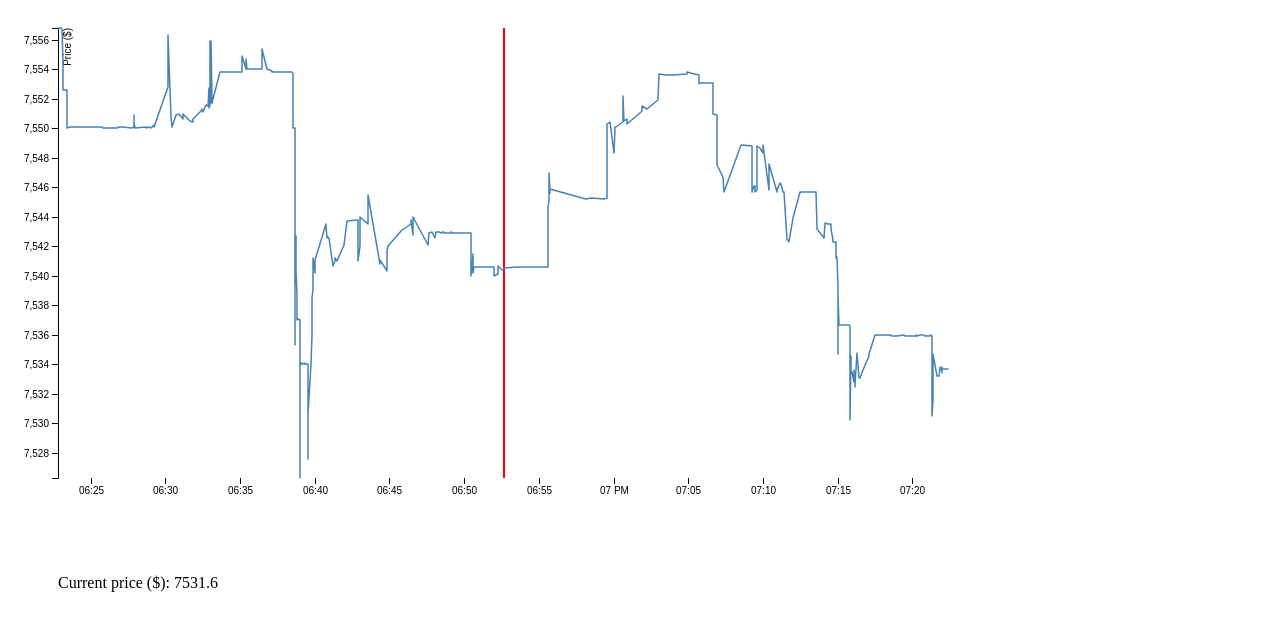
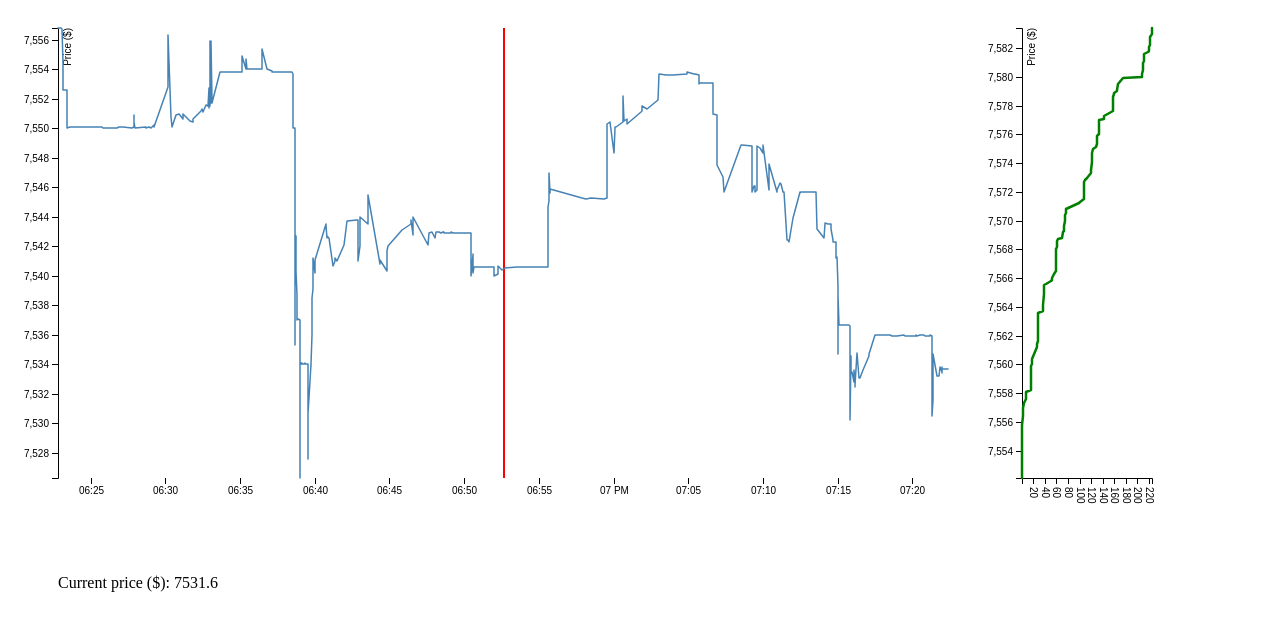
Before and after one commit to vprecup/crypto-vis, a website: page line-graph/index.html in a window 1280 px wide. Drawn offline with nearby package versions, Linux system fonts and the light colour scheme.

Commit message:
orderbook poc

```diff
--- a/line-graph/index.html
+++ b/line-graph/index.html
@@ -1,29 +1,45 @@
 <!DOCTYPE html>
-<svg width="960" height="600"></svg>
+<html>
+<head>
+    <title>cryptovis</title>
+    <style>
+        svg { display: inline-block}
+    </style>
+</head>
+<body>
+<svg width="960" height="600" id="line"></svg>
+<svg width="200" height="600" id="book"></svg>
 <script src="https://d3js.org/d3.v4.min.js"></script>
 <script>
 
-    var svg = d3.select("svg"),
-
+    var svgBook = d3.select("#book");
+    var svgLine = d3.select("#line"),
         cursorWidth = 16,
         margin = {top: 20, right: 20, bottom: 130, left: 50},
-        width = +svg.attr("width") - margin.left - margin.right,
-        height = +svg.attr("height") - margin.top - margin.bottom,
-        g = svg.append("g").attr("transform", "translate(" + margin.left + "," + margin.top + ")");
+        lineWidth = +svgLine.attr("width") - margin.left - margin.right,
+        bookWidth = +svgBook.attr("width") - margin.left - margin.right,
+        height = +svgLine.attr("height") - margin.top - margin.bottom,
+        gPrice = svgLine.append("g").attr("transform", "translate(" + margin.left + "," + margin.top + ")");
+
+    var gBook = svgBook.append("g").attr("transform", "translate(" + margin.left + "," + margin.top + ")");
+    var gBook = svgBook.append("g").attr("transform", "translate(" + margin.left + "," + margin.top + ")");
 
     var parseTime = d3.timeParse("%Q");
 
-    var x = d3.scaleTime().rangeRound([0, width]);
+    var xLine = d3.scaleTime().rangeRound([0, lineWidth]);
+    var yLine = d3.scaleLinear().rangeRound([height, 0]);
 
-    var y = d3.scaleLinear().rangeRound([height, 0]);
+    var xBook = d3.scaleLinear().rangeRound([0, bookWidth]);
+    var yBook = d3.scaleLinear().rangeRound([height, 0]);
 
-    var boundText = svg.append('text')
+    var boundText = svgLine.append('text')
         .attr('y', height + margin.top + margin.bottom - 20)
         .attr('x', margin.left)
         .text('Sample');
 
-    var cursorGradient = svg.append('linearGradient')
-        .attr('x1', 0)
+    var cursorGradient = svgLine.append('linearGradient');
+    {
+        cursorGradient.attr('x1', 0)
             .attr('x2', 1)
             .attr('y1', 0)
             .attr('y2', 0)
@@ -38,13 +54,21 @@
         cursorGradient.append('stop')
             .attr('offset', 1)
             .attr('stop-opacity', 0);
-
-    var line = d3.line()
+    }
+    var linePrice = d3.line()
         .x(function (d) {
-            return x(d.date);
+            return xLine(d.date);
         })
         .y(function (d) {
-            return y(d.price);
+            return yLine(d.price);
+        });
+
+    var lineBook = d3.line()
+        .x(function (d) {
+            return xBook(d.total);
+        })
+        .y(function (d) {
+            return yBook(d.price);
         });
 
     d3.tsv("trades.tsv", function (d) {
@@ -54,21 +78,21 @@
     }, function (error, data) {
         if (error) throw error;
 
-        x.domain(d3.extent(data, function (d) {
+        xLine.domain(d3.extent(data, function (d) {
             return d.date;
         }));
-        y.domain(d3.extent(data, function (d) {
+        yLine.domain(d3.extent(data, function (d) {
             return d.price;
         }));
 
-        g.append("g")
+        gPrice.append("g")
             .attr("transform", "translate(0," + height + ")")
-            .call(d3.axisBottom(x))
+            .call(d3.axisBottom(xLine))
             .select(".domain")
             .remove();
 
-        g.append("g")
-            .call(d3.axisLeft(y))
+        gPrice.append("g")
+            .call(d3.axisLeft(yLine))
             .append("text")
             .attr("fill", "#000")
             .attr("transform", "rotate(-90)")
@@ -77,7 +101,7 @@
             .attr("text-anchor", "end")
             .text("Price ($)");
 
-        var inverseX = d3.scaleLinear().domain([0, width]).rangeRound([0, data.length]);
+        var inverseX = d3.scaleLinear().domain([0, lineWidth]).rangeRound([0, data.length]);
 
         function updatePrice(index) {
             boundText.raise().text('Current price ($): ' + data[inverseX(index)].price);
@@ -90,12 +114,13 @@
             d3.select('#cursorLine').attr('x', newValue + cursorWidth / 2 - 1);
             updatePrice(d3.event.x);
         }
-        dataCanvas = g.append("g");
+        dataCanvas = gPrice.append("g");
 
         // Current time selection cursor
         var cursor = dataCanvas.append('g');
+        {
             cursor.append('rect')
-            .attr('x', width / 2)
+                .attr('x', lineWidth / 2)
                 .attr('y', 0)
                 .attr('width', 2)
                 .attr('height', height)
@@ -103,16 +128,20 @@
                 .style('fill', 'red')
                 .style('opacity', 1);
             cursor.append('rect')
-            .attr('x', (width - cursorWidth) / 2)
+                .attr('x', (lineWidth - cursorWidth) / 2)
                 .attr('y', 0)
                 .attr('width', cursorWidth)
                 .attr('height', height)
                 .attr('fill', 'url(#cursorGradient)')
                 .attr('opacity', 0)
-            .on('mouseover', function(d, i) { d3.select(this).attr('opacity', 0.3); })
-            .on('mouseout', function(d, i) { d3.select(this).attr('opacity', 0); })
+                .on('mouseover', function (d, i) {
+                    d3.select(this).attr('opacity', 0.3);
+                })
+                .on('mouseout', function (d, i) {
+                    d3.select(this).attr('opacity', 0);
+                })
                 .call(d3.drag().on('drag', dragCursor));
-
+        }
         // Price line graph / Path
         dataCanvas.append("path")
             .datum(data)
@@ -121,8 +150,50 @@
             .attr("stroke-linejoin", "round")
             .attr("stroke-linecap", "round")
             .attr("stroke-width", 1.5)
-            .attr("d", line)
+            .attr("d", linePrice)
             .on('loaded', updatePrice(data.length / 2));
     });
+    d3.json("../processed_book.json", function (error, data) {
+        console.log(error);
+        console.log(data);
+        data = data.asks;
+        xBook.domain(d3.extent(data, function (d) {
+            return d.total;
+        }));
+        yBook.domain(d3.extent(data, function (d) {
+             return d.price;
+        }));
 
+        gBook.append("g")
+            .call(d3.axisLeft(yBook))
+            .append("text")
+            .attr("fill", "#000")
+            .attr("transform", "rotate(-90)")
+            .attr("y", 6)
+            .attr("dy", "0.71em")
+            .attr("text-anchor", "end")
+            .text("Price ($)");
+        gBook.append("g")
+            .attr("transform", "translate(0," + height + ")")
+            .call(d3.axisBottom(xBook))
+            .selectAll("text")  // turn labels 90°
+                .attr("y", 0)
+                .attr("x", 9)
+                .attr("dy", ".35em")
+                .attr("transform", "rotate(90)")
+                .style("text-anchor", "start");
+        bookCanvas = gBook.append("g");
+
+        bookCanvas.append("path")
+            .datum(data)
+            .attr("fill", "none")
+            .attr("stroke", "green")
+            .attr("stroke-linejoin", "round")
+            .attr("stroke-linecap", "round")
+            .attr("stroke-width", 2.5)
+            .attr("d", lineBook)
+            .on('loaded', updatePrice(data.length / 2));
+    });
 </script>
+</body>
+</html>
```
Also changed, not shown: processed_book.json (added, +1 -0 lines), 1 other file. Lines whose indentation alone changed are shown as unchanged.
